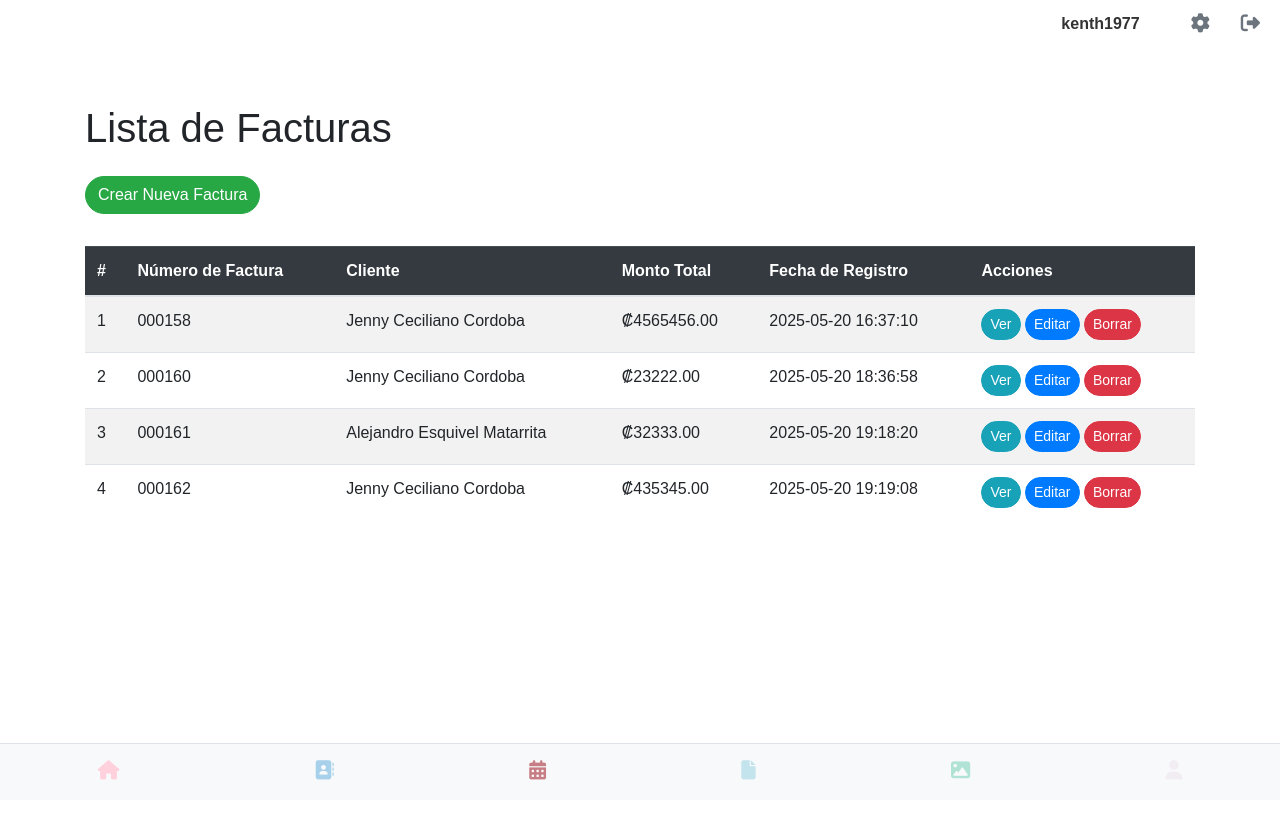
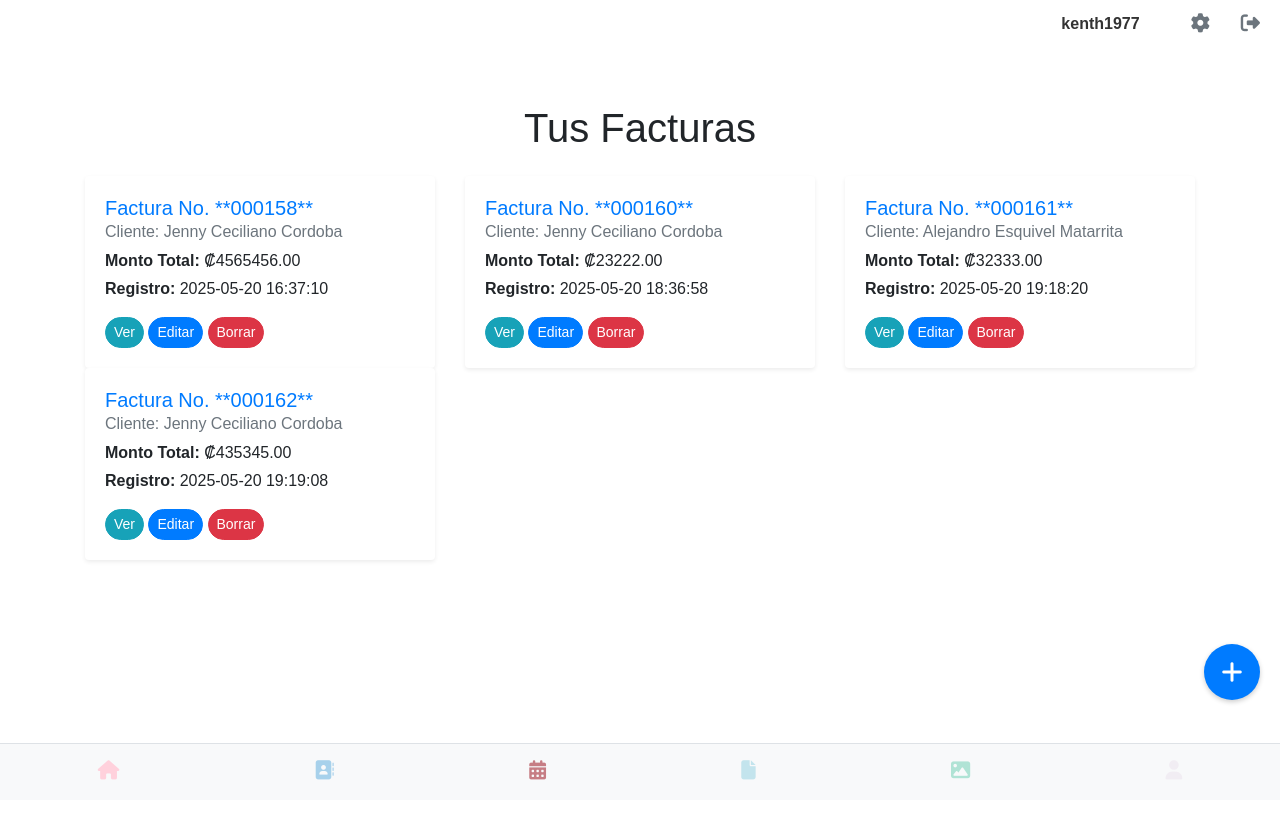
Before and after one commit to kerm1977/miniapp, a Flask app: page /ver_facturas in a window 1280 px wide. Before the commit the page ends 780 px from the top, so only its background shows below. Run offline with Flask 3, Linux system fonts and the light colour scheme; a user stored in the database is signed in; data comes from the database, SQL or seed files in the repository; both versions use the stored data as it was after the commit; some libraries are stand-ins or nearby versions.

Commit message:
listo ver detalle y mejoras DE BOTON DE CREAR FACTURA

```diff
--- a/app.py
+++ b/app.py
@@ -363,19 +363,19 @@ class Factura(db.Model):
 # --- Formulario para Crear Facturas ---
 class CrearFacturaForm(FlaskForm):
     # Campos existentes
-    cliente_id = SelectField('Cliente', coerce=int, validators=[DataRequired()], render_kw={"class": "form-select rounded-pill"})
-    fecha_emision = StringField('Fecha de Emisión (YYYY-MM-DD)', validators=[DataRequired()], render_kw={"class": "rounded-pill"})
-    descripcion = TextAreaField('Descripción', render_kw={"class": "rounded-pill"})
-    monto_total = StringField('Monto Total', validators=[DataRequired()], render_kw={"class": "rounded-pill"})
+    cliente_id = SelectField('Caminante', coerce=int, validators=[DataRequired()], render_kw={"class": "form-select form-control"})
+    fecha_emision = StringField('Fecha de Emisión (YYYY-MM-DD)', validators=[DataRequired()], render_kw={"class": "form-control"})
+    descripcion = TextAreaField('Descripción', render_kw={"class": "form-control"})
+    monto_total = StringField('Monto Total', validators=[DataRequired()], render_kw={"class": "form-control"})
 
     # --- NUEVOS CAMPOS ---
-    interes = SelectField('Interés', choices=[('Factura', 'Factura'), ('Cotizacion', 'Cotización')], validators=[DataRequired()], render_kw={"class": "form-select rounded-pill"})
-    realizado_por = SelectField('Realizado por', choices=[('Jenny Ceciliano Cordoba', 'Jenny Ceciliano Cordoba'), ('Kenneth Ruiz Matamoros', 'Kenneth Ruiz Matamoros')], validators=[DataRequired()], render_kw={"class": "form-select rounded-pill"})
-    sinpe = SelectField('SINPE', choices=[('Jenny Ceciliano Cordoba-86529837', 'Jenny Ceciliano Cordoba - 86529837'), ('Kenneth Ruiz Matamoros-86227500', 'Kenneth Ruiz Matamoros - 86227500'), ('Jenny Ceciliano Cordoba-87984232', 'Jenny Ceciliano Cordoba - 87984232')], validators=[DataRequired()], render_kw={"class": "form-select rounded-pill"})
-    tipo_actividad = SelectField('Tipo de actividad', choices=[('El Camino de Costa Rica', 'El Camino de Costa Rica'), ('Parques Nacionales', 'Parques Nacionales'), ('Paseo', 'Paseo'), ('Básico', 'Básico'), ('Intermedio', 'Intermedio'), ('Avanzado', 'Avanzado'), ('Productos', 'Productos'), ('Servicios', 'Servicios')], validators=[DataRequired()], render_kw={"class": "form-select rounded-pill"})
-    nombre_actividad_etapa = StringField('Nombre de la actividad o Etapa', validators=[Optional()], render_kw={"class": "rounded-pill"})
-    costo_actividad = StringField('Costo de la actividad', validators=[Optional()], render_kw={"class": "rounded-pill"})
-    otras_descripcion = TextAreaField('Otras descripción', validators=[Optional()], render_kw={"class": "rounded-pill"})
+    interes = SelectField('Interés', choices=[('Factura', 'Factura'), ('Cotizacion', 'Cotización')], validators=[DataRequired()], render_kw={"class": "form-select form-control"})
+    realizado_por = SelectField('Realizado por', choices=[('Jenny Ceciliano Cordoba', 'Jenny Ceciliano Cordoba'), ('Kenneth Ruiz Matamoros', 'Kenneth Ruiz Matamoros')], validators=[DataRequired()], render_kw={"class": "form-select form-control"})
+    sinpe = SelectField('SINPE', choices=[('Jenny Ceciliano Cordoba-86529837', 'Jenny Ceciliano Cordoba - 86529837'), ('Kenneth Ruiz Matamoros-86227500', 'Kenneth Ruiz Matamoros - 86227500'), ('Jenny Ceciliano Cordoba-87984232', 'Jenny Ceciliano Cordoba - 87984232')], validators=[DataRequired()], render_kw={"class": "form-select form-control"})
+    tipo_actividad = SelectField('Tipo de actividad', choices=[('El Camino de Costa Rica', 'El Camino de Costa Rica'), ('Parques Nacionales', 'Parques Nacionales'), ('Paseo', 'Paseo'), ('Básico', 'Básico'), ('Intermedio', 'Intermedio'), ('Avanzado', 'Avanzado'), ('Productos', 'Productos'), ('Servicios', 'Servicios')], validators=[DataRequired()], render_kw={"class": "form-select form-control"})
+    nombre_actividad_etapa = StringField('Nombre de la actividad o Etapa', validators=[Optional()], render_kw={"class": "form-control"})
+    costo_actividad = StringField('Costo de la actividad', validators=[Optional()], render_kw={"class": "form-control"})
+    otras_descripcion = TextAreaField('Otras descripción', validators=[Optional()], render_kw={"class": "form-control"})
 
     submit = SubmitField('Guardar Factura', render_kw={"class": "btn btn-success rounded-pill"})
 
--- a/templates/ver_facturas.html
+++ b/templates/ver_facturas.html
@@ -3,8 +3,35 @@
 {% block title %}Ver Facturas{% endblock %}
 
 {% block content %}
+<style>
+    /* Estilos del botón flotante (copados de la vista de contactos) */
+    .floating-button {
+        position: fixed;
+        bottom: 100px;
+        right: 20px;
+        background-color: #007bff; /* Color azul, puedes ajustarlo */
+        color: white;
+        border-radius: 50%;
+        width: 56px;
+        height: 56px;
+        display: flex;
+        justify-content: center;
+        align-items: center;
+        font-size: 24px;
+        box-shadow: 0 2px 5px rgba(0, 0, 0, 0.2);
+        z-index: 1000;
+        text-decoration: none;
+        /* margin-bottom: 75px; Si lo necesitas para evitar superposición con otros elementos */
+    }
+
+    .floating-button:hover {
+        background-color: #0056b3; /* Color azul más oscuro al pasar el mouse */
+        color: white;
+    }
+</style>
+
 <div class="container mt-4">
-    <h1 class="mb-4">Lista de Facturas</h1>
+    <h1 class="mb-4 text-center">Tus Facturas</h1>
 
     {% with messages = get_flashed_messages(with_categories=true) %}
         {% if messages %}
@@ -14,29 +41,20 @@
         {% endif %}
     {% endwith %}
 
-    <div class="d-flex justify-content-between align-items-center mb-3">
-        <a href="{{ url_for('crear_factura') }}" class="btn btn-success mb-3 rounded-pill">Crear Nueva Factura</a>
-    </div>
+    {# ELIMINAMOS EL BOTÓN 'Crear Nueva Factura' de aquí #}
+    {# <div class="d-flex justify-content-between align-items-center mb-4 flex-wrap">
+        <a href="{{ url_for('crear_factura') }}" class="btn btn-success mb-3 me-md-2 rounded-pill w-100 w-md-auto">Crear Nueva Factura</a>
+    </div> #}
 
     {% if facturas %}
-    <div class="table-responsive">
-        <table class="table table-striped table-hover align-middle">
-            <thead class="table-dark">
-                <tr>
-                    <th>#</th>
-                    <th>Número de Factura</th>
-                    <th>Cliente</th>
-                    <th>Monto Total</th>
-                    <th>Fecha de Registro</th>
-                    <th>Acciones</th>
-                </tr>
-            </thead>
-            <tbody>
-                {% for factura in facturas %}
-                <tr>
-                    <td>{{ loop.index }}</td>
-                    <td>{{ factura.numero_factura }}</td>
-                    <td>
+    <div class="row row-cols-1 row-cols-md-2 row-cols-lg-3 g-4">
+        {% for factura in facturas %}
+        <div class="col">
+            <div class="card h-100 shadow-sm border-0 rounded-3">
+                <div class="card-body d-flex flex-column">
+                    <h5 class="card-title text-primary mb-2">Factura No. **{{ factura.numero_factura }}**</h5>
+                    <h6 class="card-subtitle mb-2 text-muted">
+                        Cliente:
                         {% if factura.cliente %}
                             {{ factura.cliente.nombre.title() }}
                             {{ factura.cliente.primer_apellido.title() if factura.cliente.primer_apellido else '' }}
@@ -44,30 +62,35 @@
                         {% else %}
                             N/A
                         {% endif %}
-                    </td>
-                    <td>₡{{ "%.2f"|format(factura.monto_total) }}</td>
-                    <td>{{ factura.fecha_registro.strftime('%Y-%m-%d %H:%M:%S') }}</td>
-                    <td>
-                        {# --- NUEVO BOTÓN "VER" AQUÍ --- #}
-                        <a href="{{ url_for('ver_detalle_factura', id=factura.id) }}" class="btn btn-sm btn-info me-2 rounded-pill">Ver</a>
-                        {# ----------------------------- #}
-                        <a href="{{ url_for('editar_factura', id=factura.id) }}" class="btn btn-sm btn-primary me-2 rounded-pill">Editar</a> {# Añadí me-2 para espacio #}
-                        <button type="button" class="btn btn-sm btn-danger rounded-pill borrar-factura-btn-swal"
+                    </h6>
+                    <p class="card-text mb-1"><strong>Monto Total:</strong> ₡{{ "%.2f"|format(factura.monto_total) }}</p>
+                    <p class="card-text mb-3 text-sm"><strong>Registro:</strong> {{ factura.fecha_registro.strftime('%Y-%m-%d %H:%M:%S') }}</p>
+
+                    <div class="mt-auto d-grid gap-2 d-md-block">
+                        <a href="{{ url_for('ver_detalle_factura', id=factura.id) }}" class="btn btn-info btn-sm rounded-pill mb-2 mb-md-0 me-md-2">Ver</a>
+                        <a href="{{ url_for('editar_factura', id=factura.id) }}" class="btn btn-primary btn-sm rounded-pill mb-2 mb-md-0 me-md-2">Editar</a>
+                        <button type="button" class="btn btn-danger btn-sm rounded-pill borrar-factura-btn-swal"
                                 data-factura-id="{{ factura.id }}"
-                                data-factura-numero="{{ factura.numero_factura }}"
+                                data-factura-numero="{{ factura.numero_factura }}" {# Corregido de numero_numero a numero_factura #}
                                 data-factura-cliente="{{ factura.cliente.nombre | title }} {{ factura.cliente.primer_apellido | title or '' }} {{ factura.cliente.segundo_apellido | title or '' }}">
                             Borrar
                         </button>
-                    </td>
-                </tr>
-                {% endfor %}
-            </tbody>
-        </table>
+                    </div>
+                </div>
+            </div>
+        </div>
+        {% endfor %}
     </div>
     {% else %}
-    <p class="text-center">No hay facturas registradas.</p>
+    <p class="text-center mt-5">No hay facturas registradas. ¡Crea tu primera factura!</p>
     {% endif %}
 </div>
+
+{# --- BOTÓN FLOTANTE PARA CREAR NUEVA FACTURA --- #}
+<a href="{{ url_for('crear_factura') }}" class="floating-button">
+    <i class="fas fa-plus"></i>
+</a>
+{# --------------------------------------------- #}
 
 {# --- SweetAlert2 Script (Mantén este script como está) --- #}
 <script src="https://cdn.jsdelivr.net/npm/sweetalert2@11"></script>
```
Also changed, not shown: templates/crear_factura.html (+53 -43 lines), instance/db.db.
